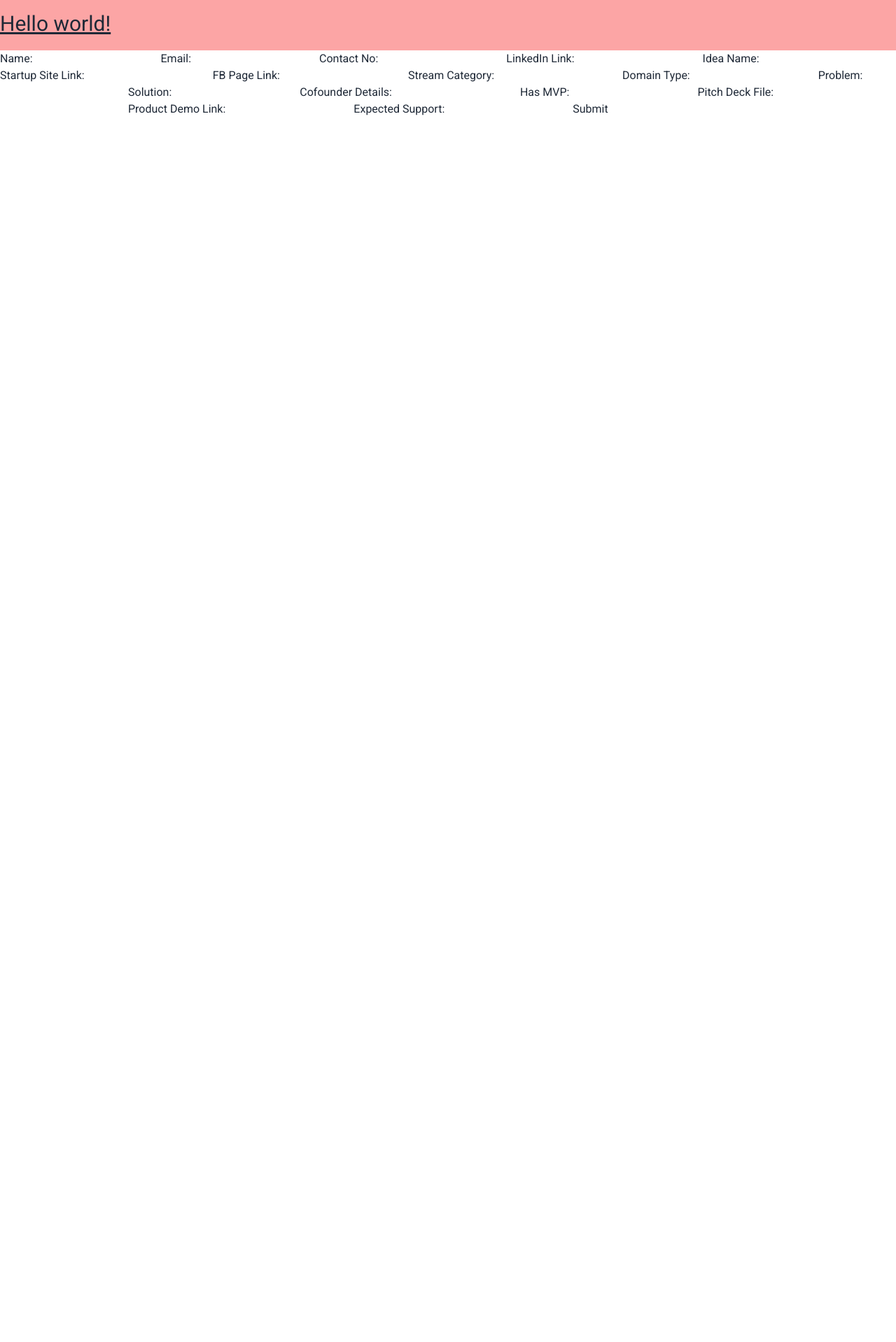
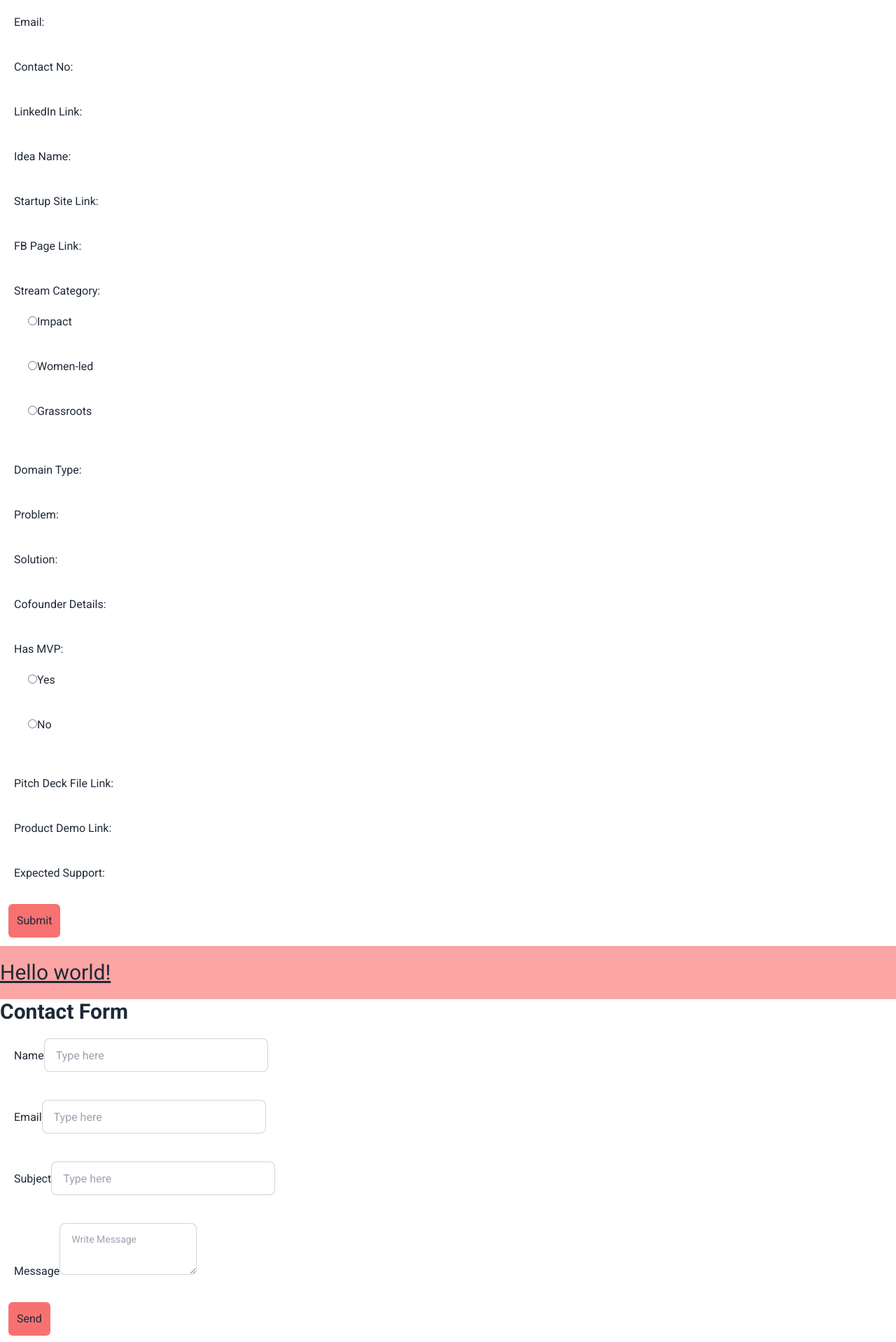
Before and after one commit to MusfiqDehan/nsusn-forms, a React (Vite) app in the folder frontend/: page / in a window 1280 px wide. Shown: the part 100-2018 px from the top of the page at 70% size. Before the commit the page ends 800 px from the top, so only its background shows below. Built offline with nearby package versions, Linux system fonts and the light colour scheme.

Commit message:
Refactor contact form and update component imports

```diff
--- a/frontend/src/App.jsx
+++ b/frontend/src/App.jsx
@@ -1,12 +1,12 @@
-import ContactForm from "./components/ApplicationForm";
+import ContactForm from "./components/ContactForm";
 import ApplicationForm from "./components/ApplicationForm";
 
 const App = () => {
   return (
     <>
+      <ApplicationForm />
+      <h1 className="bg-red-300 py-5 text-3xl underline">Hello world!</h1>
       <ContactForm />
-      <h1 className="bg-red-300 py-5 text-3xl underline">Hello world!</h1>
-      <ApplicationForm />
     </>
   );
 };
--- a/frontend/src/components/ApplicationForm.jsx
+++ b/frontend/src/components/ApplicationForm.jsx
@@ -13,7 +13,7 @@ const ApplicationForm = () => {
   const [problem, setProblem] = useState("");
   const [solution, setSolution] = useState("");
   const [cofounderDetails, setCofounderDetails] = useState("");
-  const [hasMVP, setHasMVP] = useState();
+  const [hasMVP, setHasMVP] = useState("");
   const [pitchDeckFile, setPitchDeckFile] = useState("");
   const [productDemoLink, setProductDemoLink] = useState("");
   const [expectedSupport, setExpectedSupport] = useState("");
@@ -22,7 +22,7 @@ const ApplicationForm = () => {
     event.preventDefault();
 
     // Make a POST request to the server
-    fetch("http://localhost:3000/contact", {
+    fetch("http://localhost:3000/apply", {
       method: "POST",
       headers: {
         "Content-Type": "application/json",
@@ -52,8 +52,10 @@ const ApplicationForm = () => {
   };
 
   return (
+    <>
+      <h1 className="text-3xl font-bold">Application Form</h1>
       <form onSubmit={handleSubmit}>
-      <label>
+        <label className="block p-5">
           Name:
           <input
             type="text"
@@ -62,7 +64,7 @@ const ApplicationForm = () => {
             required
           />
         </label>
-      <label>
+        <label className="block p-5">
           Email:
           <input
             type="email"
@@ -71,7 +73,7 @@ const ApplicationForm = () => {
             required
           />
         </label>
-      <label>
+        <label className="block p-5">
           Contact No:
           <input
             type="text"
@@ -80,7 +82,7 @@ const ApplicationForm = () => {
             required
           />
         </label>
-      <label>
+        <label className="block p-5">
           LinkedIn Link:
           <input
             type="text"
@@ -89,7 +91,7 @@ const ApplicationForm = () => {
             required
           />
         </label>
-      <label>
+        <label className="block p-5">
           Idea Name:
           <input
             type="text"
@@ -98,7 +100,7 @@ const ApplicationForm = () => {
             required
           />
         </label>
-      <label>
+        <label className="block p-5">
           Startup Site Link:
           <input
             type="text"
@@ -107,7 +109,7 @@ const ApplicationForm = () => {
             required
           />
         </label>
-      <label>
+        <label className="block p-5">
           FB Page Link:
           <input
             type="text"
@@ -116,16 +118,39 @@ const ApplicationForm = () => {
             required
           />
         </label>
-      <label>
+        <label className="block p-5">
           Stream Category:
+          <div>
+            <label className="block p-5">
               <input
-          type="text"
-          value={streamCategory}
+                type="radio"
+                value="Impact"
+                checked={streamCategory === "Impact"}
                 onChange={(e) => setStreamCategory(e.target.value)}
-          required
               />
+              Impact
             </label>
-      <label>
+            <label className="block p-5">
+              <input
+                type="radio"
+                value="Women-led"
+                checked={streamCategory === "Women-led"}
+                onChange={(e) => setStreamCategory(e.target.value)}
+              />
+              Women-led
+            </label>
+            <label className="block p-5">
+              <input
+                type="radio"
+                value="Grassroots"
+                checked={streamCategory === "Grassroots"}
+                onChange={(e) => setStreamCategory(e.target.value)}
+              />
+              Grassroots
+            </label>
+          </div>
+        </label>
+        <label className="block p-5">
           Domain Type:
           <input
             type="text"
@@ -134,7 +159,7 @@ const ApplicationForm = () => {
             required
           />
         </label>
-      <label>
+        <label className="block p-5">
           Problem:
           <input
             type="text"
@@ -143,7 +168,7 @@ const ApplicationForm = () => {
             required
           />
         </label>
-      <label>
+        <label className="block p-5">
           Solution:
           <input
             type="text"
@@ -152,7 +177,7 @@ const ApplicationForm = () => {
             required
           />
         </label>
-      <label>
+        <label className="block p-5">
           Cofounder Details:
           <input
             type="text"
@@ -161,25 +186,40 @@ const ApplicationForm = () => {
             required
           />
         </label>
-      <label>
+        <label className="block p-5">
           Has MVP:
+          <div>
+            <label className="block p-5">
               <input
-          type="text"
-          value={hasMVP}
+                type="radio"
+                value="Yes"
+                checked={hasMVP === "Yes"}
                 onChange={(e) => setHasMVP(e.target.value)}
                 required
               />
+              Yes
             </label>
-      <label>
-        Pitch Deck File:
+            <label className="block p-5">
+              <input
+                type="radio"
+                value="No"
+                checked={hasMVP === "No"}
+                onChange={(e) => setHasMVP(e.target.value)}
+                required
+              />
+              No
+            </label>
+          </div>
+        </label>
+        <label className="block p-5">
+          Pitch Deck File Link:
           <input
             type="text"
-          value={pitchDeckFile}
             onChange={(e) => setPitchDeckFile(e.target.value)}
             required
           />
         </label>
-      <label>
+        <label className="block p-5">
           Product Demo Link:
           <input
             type="text"
@@ -188,7 +228,7 @@ const ApplicationForm = () => {
             required
           />
         </label>
-      <label>
+        <label className="block p-5">
           Expected Support:
           <input
             type="text"
@@ -197,8 +237,13 @@ const ApplicationForm = () => {
             required
           />
         </label>
-      <input type="submit" value="Submit" />
+        <input
+          className="m-3 rounded-md bg-red-400 p-3"
+          type="submit"
+          value="Submit"
+        />
       </form>
+    </>
   );
 };
 
--- a/frontend/src/components/ContactForm.jsx
+++ b/frontend/src/components/ContactForm.jsx
@@ -25,17 +25,51 @@ const ContactForm = () => {
   };
 
   return (
-    <form ref={form} onSubmit={sendEmail}>
-      <label>Name</label>
-      <input type="text" name="user_name" />
-      <label>Email</label>
-      <input type="email" name="user_email" />
-      <label>Subject</label>
-      <input type="text" name="subject" />
-      <label>Message</label>
-      <textarea name="message" />
-      <input type="submit" value="Send" />
-    </form>
+    <>
+      <h1 className="text-3xl font-bold">Contact Form</h1>
+      <form ref={form} onSubmit={sendEmail}>
+        <label className="block p-5">
+          Name
+          <input
+            type="text"
+            name="user_name"
+            placeholder="Type here"
+            className="input input-bordered w-full max-w-xs"
+          />
+        </label>
+        <label className="block p-5">
+          Email
+          <input
+            type="email"
+            name="user_email"
+            placeholder="Type here"
+            className="input input-bordered w-full max-w-xs"
+          />
+        </label>
+        <label className="block p-5">
+          Subject
+          <input
+            type="text"
+            name="subject"
+            placeholder="Type here"
+            className="input input-bordered w-full max-w-xs"
+          />
+        </label>
+        <label className="block p-5">
+          Message
+          <textarea
+            name="message"
+            className="textarea textarea-bordered"
+            placeholder="Write Message"
+          />
+        </label>
+        <input
+          className="m-3 rounded-md bg-red-400 p-3"
+          type="submit"
+          value="Send"
+        />
+      </form>
+    </>
   );
 };
 
```
Lines whose indentation alone changed are shown as unchanged.
